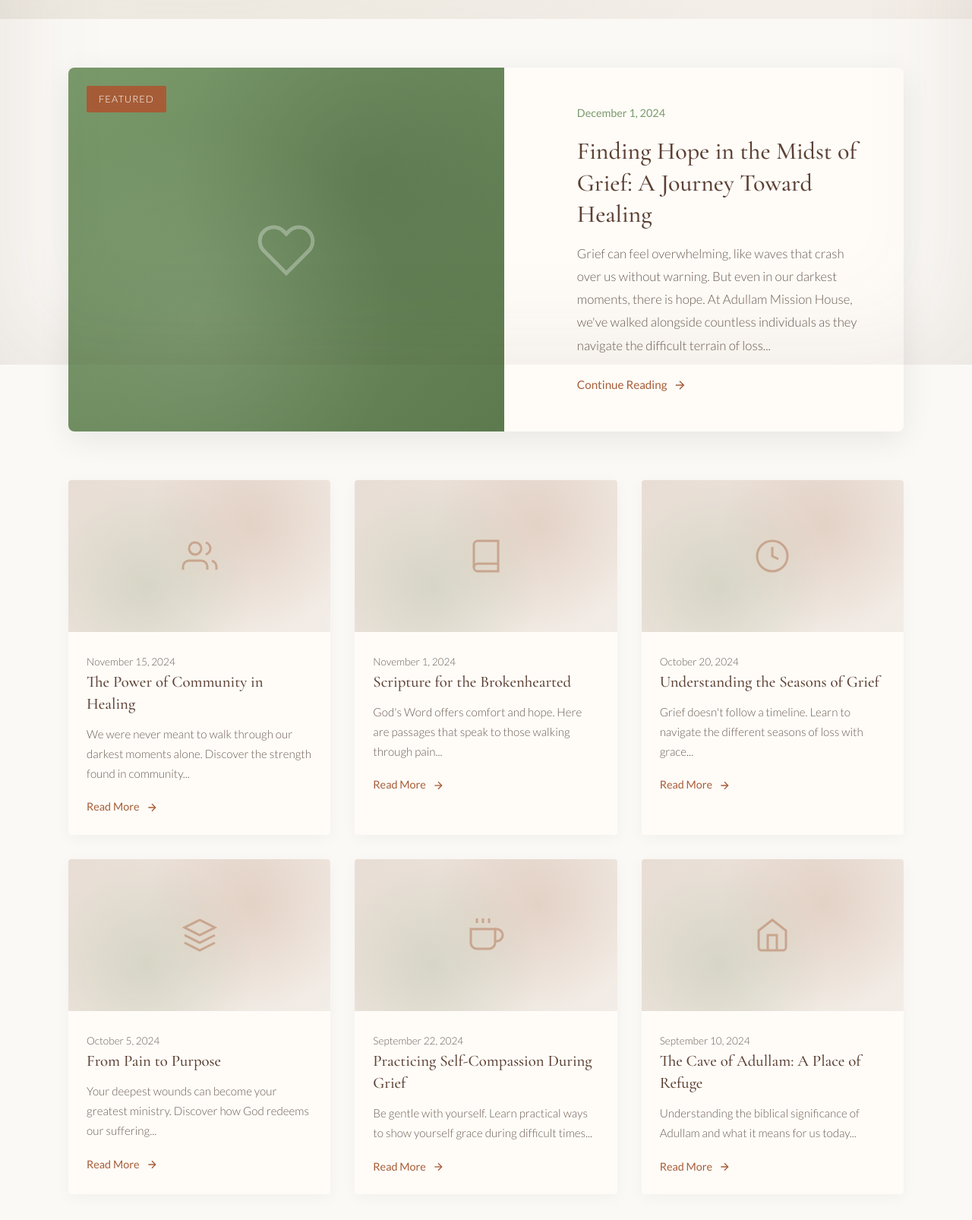
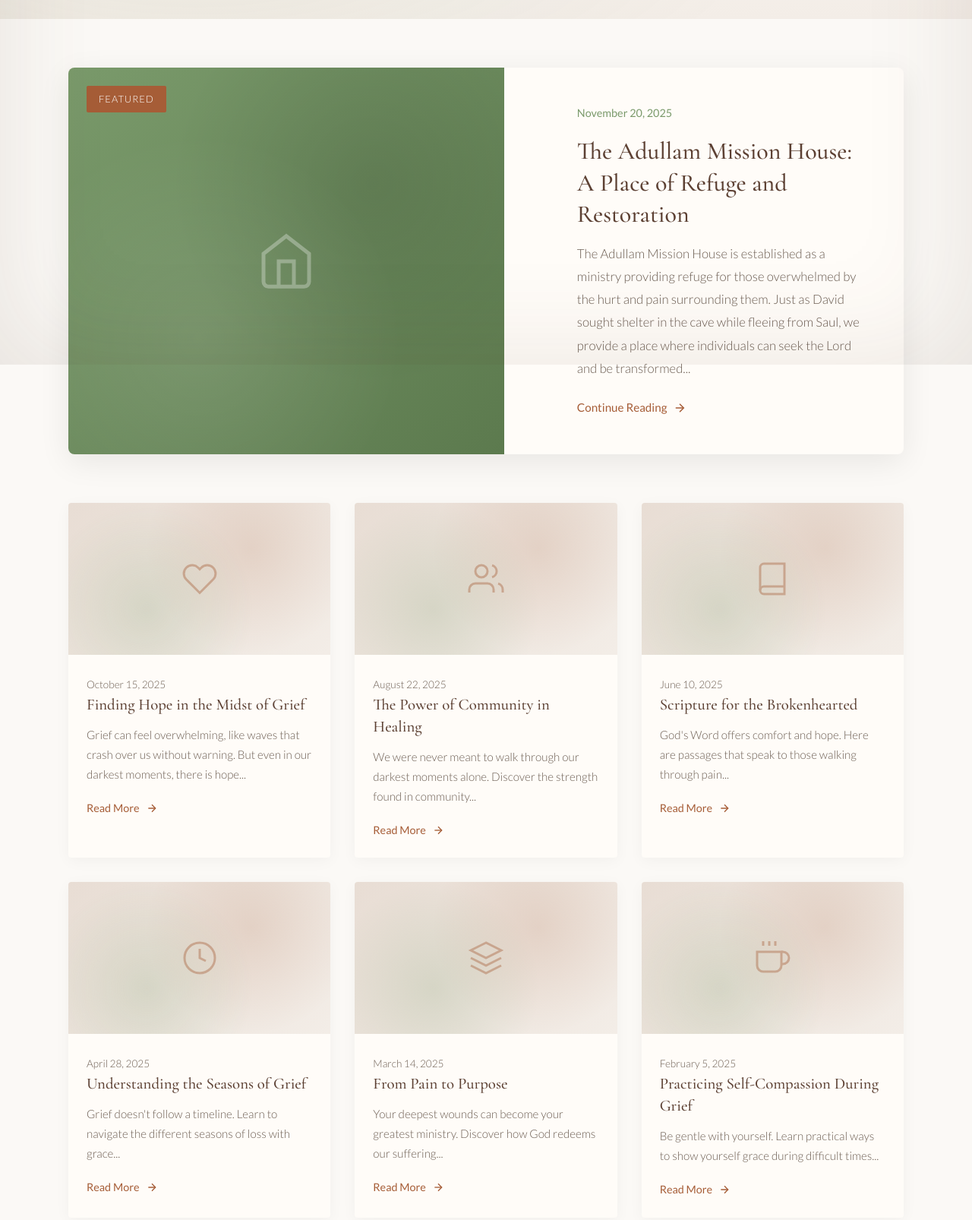
Before and after one commit to thornwebsolutions/Adullam-Mission-House, a plain HTML site: page blog/index.html in a window 1280 px wide. Shown: the part 320-1926 px from the top of the page at 76% size. Drawn offline with nearby package versions, Linux system fonts and the light colour scheme.

Commit message:
add blog post

```diff
--- a/blog/index.html
+++ b/blog/index.html
@@ -712,14 +712,15 @@
                 <div class="featured-image">
                     <span class="featured-badge">Featured</span>
                     <svg xmlns="http://www.w3.org/2000/svg" viewBox="0 0 24 24" fill="none" stroke="currentColor" stroke-width="1.5">
-                        <path d="M20.84 4.61a5.5 5.5 0 0 0-7.78 0L12 5.67l-1.06-1.06a5.5 5.5 0 0 0-7.78 7.78l1.06 1.06L12 21.23l7.78-7.78 1.06-1.06a5.5 5.5 0 0 0 0-7.78z"/>
+                        <path d="M3 9l9-7 9 7v11a2 2 0 0 1-2 2H5a2 2 0 0 1-2-2z"/>
+                        <polyline points="9 22 9 12 15 12 15 22"/>
                     </svg>
                 </div>
                 <div class="featured-content">
-                    <span class="blog-date">December 1, 2024</span>
-                    <h2>Finding Hope in the Midst of Grief: A Journey Toward Healing</h2>
-                    <p>Grief can feel overwhelming, like waves that crash over us without warning. But even in our darkest moments, there is hope. At Adullam Mission House, we've walked alongside countless individuals as they navigate the difficult terrain of loss...</p>
-                    <a href="/blog/finding-hope" class="read-more">
+                    <span class="blog-date">November 20, 2025</span>
+                    <h2>The Adullam Mission House: A Place of Refuge and Restoration</h2>
+                    <p>The Adullam Mission House is established as a ministry providing refuge for those overwhelmed by the hurt and pain surrounding them. Just as David sought shelter in the cave while fleeing from Saul, we provide a place where individuals can seek the Lord and be transformed...</p>
+                    <a href="/blog/place-of-refuge" class="read-more">
                         Continue Reading
                         <svg xmlns="http://www.w3.org/2000/svg" viewBox="0 0 24 24" fill="none" stroke="currentColor" stroke-width="2">
                             <line x1="5" y1="12" x2="19" y2="12"/>
@@ -735,17 +736,14 @@
                 <article class="blog-card fade-in">
                     <div class="blog-image">
                         <svg xmlns="http://www.w3.org/2000/svg" viewBox="0 0 24 24" fill="none" stroke="currentColor" stroke-width="1.5">
-                            <path d="M17 21v-2a4 4 0 0 0-4-4H5a4 4 0 0 0-4 4v2"/>
-                            <circle cx="9" cy="7" r="4"/>
-                            <path d="M23 21v-2a4 4 0 0 0-3-3.87"/>
-                            <path d="M16 3.13a4 4 0 0 1 0 7.75"/>
+                            <path d="M20.84 4.61a5.5 5.5 0 0 0-7.78 0L12 5.67l-1.06-1.06a5.5 5.5 0 0 0-7.78 7.78l1.06 1.06L12 21.23l7.78-7.78 1.06-1.06a5.5 5.5 0 0 0 0-7.78z"/>
                         </svg>
                     </div>
                     <div class="blog-card-content">
-                        <span class="blog-date">November 15, 2024</span>
-                        <h3>The Power of Community in Healing</h3>
-                        <p>We were never meant to walk through our darkest moments alone. Discover the strength found in community...</p>
-                        <a href="/blog/power-of-community" class="blog-link">
+                        <span class="blog-date">October 15, 2025</span>
+                        <h3>Finding Hope in the Midst of Grief</h3>
+                        <p>Grief can feel overwhelming, like waves that crash over us without warning. But even in our darkest moments, there is hope...</p>
+                        <a href="/blog/finding-hope" class="blog-link">
                             Read More
                             <svg xmlns="http://www.w3.org/2000/svg" viewBox="0 0 24 24" fill="none" stroke="currentColor" stroke-width="2">
                                 <line x1="5" y1="12" x2="19" y2="12"/>
@@ -759,15 +757,17 @@
                 <article class="blog-card fade-in">
                     <div class="blog-image">
                         <svg xmlns="http://www.w3.org/2000/svg" viewBox="0 0 24 24" fill="none" stroke="currentColor" stroke-width="1.5">
-                            <path d="M4 19.5A2.5 2.5 0 0 1 6.5 17H20"/>
-                            <path d="M6.5 2H20v20H6.5A2.5 2.5 0 0 1 4 19.5v-15A2.5 2.5 0 0 1 6.5 2z"/>
+                            <path d="M17 21v-2a4 4 0 0 0-4-4H5a4 4 0 0 0-4 4v2"/>
+                            <circle cx="9" cy="7" r="4"/>
+                            <path d="M23 21v-2a4 4 0 0 0-3-3.87"/>
+                            <path d="M16 3.13a4 4 0 0 1 0 7.75"/>
                         </svg>
                     </div>
                     <div class="blog-card-content">
-                        <span class="blog-date">November 1, 2024</span>
-                        <h3>Scripture for the Brokenhearted</h3>
-                        <p>God's Word offers comfort and hope. Here are passages that speak to those walking through pain...</p>
-                        <a href="/blog/scripture-for-brokenhearted" class="blog-link">
+                        <span class="blog-date">August 22, 2025</span>
+                        <h3>The Power of Community in Healing</h3>
+                        <p>We were never meant to walk through our darkest moments alone. Discover the strength found in community...</p>
+                        <a href="/blog/power-of-community" class="blog-link">
                             Read More
                             <svg xmlns="http://www.w3.org/2000/svg" viewBox="0 0 24 24" fill="none" stroke="currentColor" stroke-width="2">
                                 <line x1="5" y1="12" x2="19" y2="12"/>
@@ -781,15 +781,15 @@
                 <article class="blog-card fade-in">
                     <div class="blog-image">
                         <svg xmlns="http://www.w3.org/2000/svg" viewBox="0 0 24 24" fill="none" stroke="currentColor" stroke-width="1.5">
-                            <circle cx="12" cy="12" r="10"/>
-                            <path d="M12 6v6l4 2"/>
+                            <path d="M4 19.5A2.5 2.5 0 0 1 6.5 17H20"/>
+                            <path d="M6.5 2H20v20H6.5A2.5 2.5 0 0 1 4 19.5v-15A2.5 2.5 0 0 1 6.5 2z"/>
                         </svg>
                     </div>
                     <div class="blog-card-content">
-                        <span class="blog-date">October 20, 2024</span>
-                        <h3>Understanding the Seasons of Grief</h3>
-                        <p>Grief doesn't follow a timeline. Learn to navigate the different seasons of loss with grace...</p>
-                        <a href="/blog/seasons-of-grief" class="blog-link">
+                        <span class="blog-date">June 10, 2025</span>
+                        <h3>Scripture for the Brokenhearted</h3>
+                        <p>God's Word offers comfort and hope. Here are passages that speak to those walking through pain...</p>
+                        <a href="/blog/scripture-for-brokenhearted" class="blog-link">
                             Read More
                             <svg xmlns="http://www.w3.org/2000/svg" viewBox="0 0 24 24" fill="none" stroke="currentColor" stroke-width="2">
                                 <line x1="5" y1="12" x2="19" y2="12"/>
@@ -803,16 +803,15 @@
                 <article class="blog-card fade-in">
                     <div class="blog-image">
                         <svg xmlns="http://www.w3.org/2000/svg" viewBox="0 0 24 24" fill="none" stroke="currentColor" stroke-width="1.5">
-                            <path d="M12 2L2 7l10 5 10-5-10-5z"/>
-                            <path d="M2 17l10 5 10-5"/>
-                            <path d="M2 12l10 5 10-5"/>
+                            <circle cx="12" cy="12" r="10"/>
+                            <path d="M12 6v6l4 2"/>
                         </svg>
                     </div>
                     <div class="blog-card-content">
-                        <span class="blog-date">October 5, 2024</span>
-                        <h3>From Pain to Purpose</h3>
-                        <p>Your deepest wounds can become your greatest ministry. Discover how God redeems our suffering...</p>
-                        <a href="/blog/from-pain-to-purpose" class="blog-link">
+                        <span class="blog-date">April 28, 2025</span>
+                        <h3>Understanding the Seasons of Grief</h3>
+                        <p>Grief doesn't follow a timeline. Learn to navigate the different seasons of loss with grace...</p>
+                        <a href="/blog/seasons-of-grief" class="blog-link">
                             Read More
                             <svg xmlns="http://www.w3.org/2000/svg" viewBox="0 0 24 24" fill="none" stroke="currentColor" stroke-width="2">
                                 <line x1="5" y1="12" x2="19" y2="12"/>
@@ -826,18 +825,16 @@
                 <article class="blog-card fade-in">
                     <div class="blog-image">
                         <svg xmlns="http://www.w3.org/2000/svg" viewBox="0 0 24 24" fill="none" stroke="currentColor" stroke-width="1.5">
-                            <path d="M18 8h1a4 4 0 0 1 0 8h-1"/>
-                            <path d="M2 8h16v9a4 4 0 0 1-4 4H6a4 4 0 0 1-4-4V8z"/>
-                            <line x1="6" y1="1" x2="6" y2="4"/>
-                            <line x1="10" y1="1" x2="10" y2="4"/>
-                            <line x1="14" y1="1" x2="14" y2="4"/>
+                            <path d="M12 2L2 7l10 5 10-5-10-5z"/>
+                            <path d="M2 17l10 5 10-5"/>
+                            <path d="M2 12l10 5 10-5"/>
                         </svg>
                     </div>
                     <div class="blog-card-content">
-                        <span class="blog-date">September 22, 2024</span>
-                        <h3>Practicing Self-Compassion During Grief</h3>
-                        <p>Be gentle with yourself. Learn practical ways to show yourself grace during difficult times...</p>
-                        <a href="/blog/self-compassion" class="blog-link">
+                        <span class="blog-date">March 14, 2025</span>
+                        <h3>From Pain to Purpose</h3>
+                        <p>Your deepest wounds can become your greatest ministry. Discover how God redeems our suffering...</p>
+                        <a href="/blog/from-pain-to-purpose" class="blog-link">
                             Read More
                             <svg xmlns="http://www.w3.org/2000/svg" viewBox="0 0 24 24" fill="none" stroke="currentColor" stroke-width="2">
                                 <line x1="5" y1="12" x2="19" y2="12"/>
@@ -851,12 +848,37 @@
                 <article class="blog-card fade-in">
                     <div class="blog-image">
                         <svg xmlns="http://www.w3.org/2000/svg" viewBox="0 0 24 24" fill="none" stroke="currentColor" stroke-width="1.5">
+                            <path d="M18 8h1a4 4 0 0 1 0 8h-1"/>
+                            <path d="M2 8h16v9a4 4 0 0 1-4 4H6a4 4 0 0 1-4-4V8z"/>
+                            <line x1="6" y1="1" x2="6" y2="4"/>
+                            <line x1="10" y1="1" x2="10" y2="4"/>
+                            <line x1="14" y1="1" x2="14" y2="4"/>
+                        </svg>
+                    </div>
+                    <div class="blog-card-content">
+                        <span class="blog-date">February 5, 2025</span>
+                        <h3>Practicing Self-Compassion During Grief</h3>
+                        <p>Be gentle with yourself. Learn practical ways to show yourself grace during difficult times...</p>
+                        <a href="/blog/self-compassion" class="blog-link">
+                            Read More
+                            <svg xmlns="http://www.w3.org/2000/svg" viewBox="0 0 24 24" fill="none" stroke="currentColor" stroke-width="2">
+                                <line x1="5" y1="12" x2="19" y2="12"/>
+                                <polyline points="12 5 19 12 12 19"/>
+                            </svg>
+                        </a>
+                    </div>
+                </article>
+
+                <!-- Post 7 -->
+                <article class="blog-card fade-in">
+                    <div class="blog-image">
+                        <svg xmlns="http://www.w3.org/2000/svg" viewBox="0 0 24 24" fill="none" stroke="currentColor" stroke-width="1.5">
                             <path d="M3 9l9-7 9 7v11a2 2 0 0 1-2 2H5a2 2 0 0 1-2-2z"/>
                             <polyline points="9 22 9 12 15 12 15 22"/>
                         </svg>
                     </div>
                     <div class="blog-card-content">
-                        <span class="blog-date">September 10, 2024</span>
+                        <span class="blog-date">January 18, 2025</span>
                         <h3>The Cave of Adullam: A Place of Refuge</h3>
                         <p>Understanding the biblical significance of Adullam and what it means for us today...</p>
                         <a href="/blog/cave-of-adullam" class="blog-link">
```
Also changed, not shown: blog/cave-of-adullam/index.html (+1 -1 lines), blog/from-pain-to-purpose/index.html (+1 -1 lines), blog/place-of-refuge/index.html (renamed from blog/finding-hope/index.html, +49 -16 lines), blog/power-of-community/index.html (+1 -1 lines), blog/scripture-for-brokenhearted/index.html (+1 -1 lines), blog/seasons-of-grief/index.html (+1 -1 lines), blog/self-compassion/index.html (+1 -1 lines), index.html (+8 -7 lines).
